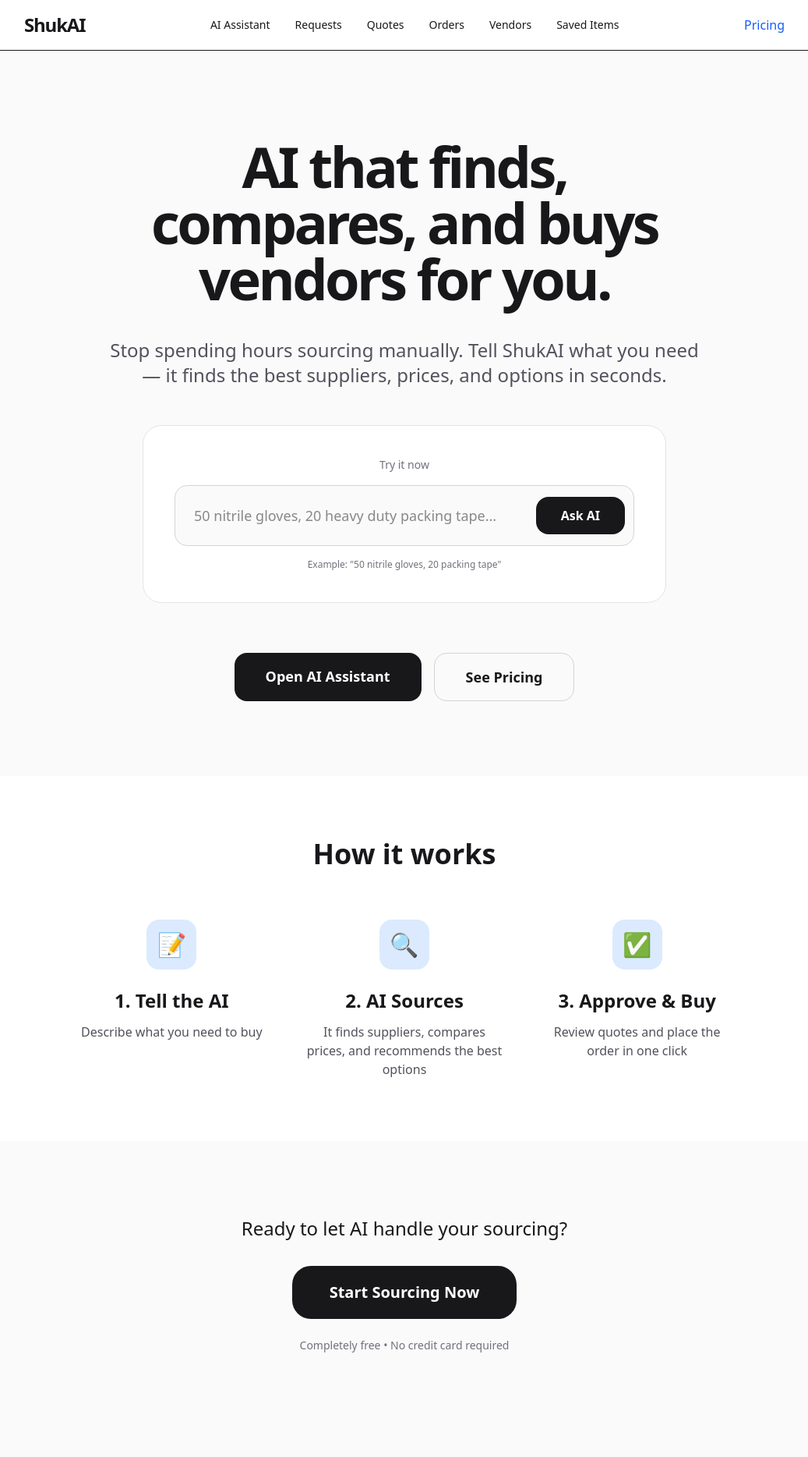
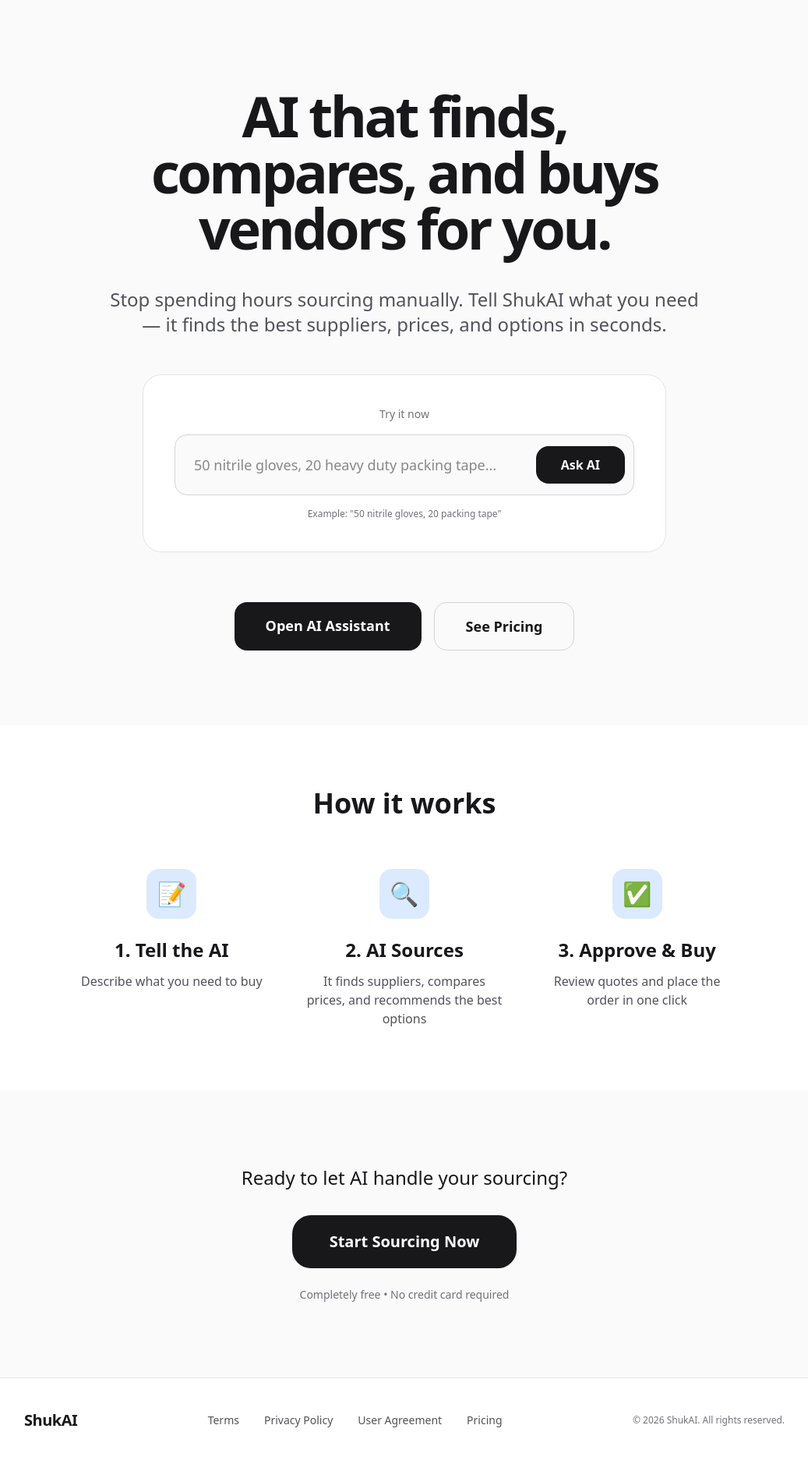
Before and after one commit to Gr33nstonecorp/shuka, a Next.js app: page / in a window 1280 px wide. Shown: the top 1868 px of the page at 78% size, without its empty margins (121-1158 px from the left). Before the commit the page ends 1831 px from the top, so only its background shows below. Built offline with nearby package versions, Linux system fonts and the light colour scheme.

Commit message:
Refactor layout to include footer and main content area

```diff
--- a/app/layout.tsx
+++ b/app/layout.tsx
@@ -13,22 +13,51 @@ export default function RootLayout({
 }) {
   return (
     <html lang="en">
-      <body className="bg-zinc-50 dark:bg-zinc-950 text-zinc-900 dark:text-zinc-100">
-        <nav className="border-b bg-white dark:bg-zinc-900 sticky top-0 z-50">
-          <div className="max-w-5xl mx-auto px-6 py-4 flex items-center justify-between">
-            <Link href="/" className="font-bold text-2xl tracking-tighter">ShukAI</Link>
-            <div className="flex gap-8 text-sm font-medium">
-              <Link href="/assistant" className="hover:text-blue-600">AI Assistant</Link>
-              <Link href="/requests" className="hover:text-blue-600">Requests</Link>
-              <Link href="/quotes" className="hover:text-blue-600">Quotes</Link>
-              <Link href="/orders" className="hover:text-blue-600">Orders</Link>
-              <Link href="/vendors" className="hover:text-blue-600">Vendors</Link>
-              <Link href="/saved-items" className="hover:text-blue-600">Saved Items</Link>
+      <body className="min-h-screen bg-zinc-50 dark:bg-zinc-950 text-zinc-900 dark:text-zinc-100 flex flex-col">
+        {/* Main Content Area */}
+        <main className="flex-1">
+          {children}
+        </main>
+
+        {/* Clean Footer - Appears on every page */}
+        <footer className="border-t border-zinc-200 dark:border-zinc-800 bg-white dark:bg-zinc-900 mt-auto">
+          <div className="max-w-5xl mx-auto px-6 py-10">
+            <div className="flex flex-col md:flex-row justify-between items-center gap-6">
+              <div className="font-bold text-xl tracking-tight">ShukAI</div>
+
+              <div className="flex flex-wrap gap-x-8 gap-y-3 text-sm text-zinc-600 dark:text-zinc-400">
+                <Link
+                  href="/terms"
+                  className="hover:text-zinc-900 dark:hover:text-white transition"
+                >
+                  Terms
+                </Link>
+                <Link
+                  href="/privacy"
+                  className="hover:text-zinc-900 dark:hover:text-white transition"
+                >
+                  Privacy Policy
+                </Link>
+                <Link
+                  href="/msa"
+                  className="hover:text-zinc-900 dark:hover:text-white transition"
+                >
+                  User Agreement
+                </Link>
+                <Link
+                  href="/pricing"
+                  className="hover:text-zinc-900 dark:hover:text-white transition"
+                >
+                  Pricing
+                </Link>
+              </div>
+
+              <div className="text-xs text-zinc-500 text-center md:text-right">
+                © {new Date().getFullYear()} ShukAI. All rights reserved.
+              </div>
             </div>
-            <Link href="/pricing" className="text-blue-600 font-medium">Pricing</Link>
           </div>
-        </nav>
-        {children}
+        </footer>
       </body>
     </html>
   );
```
